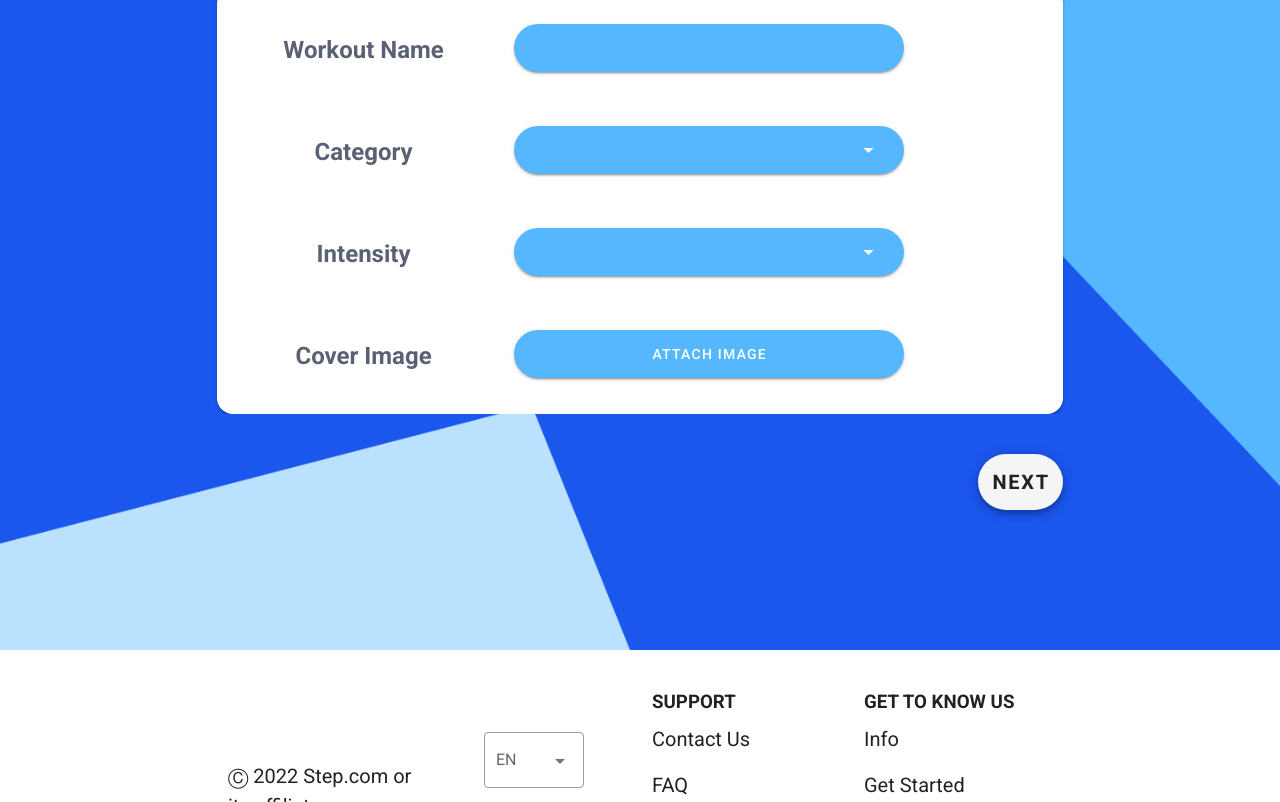
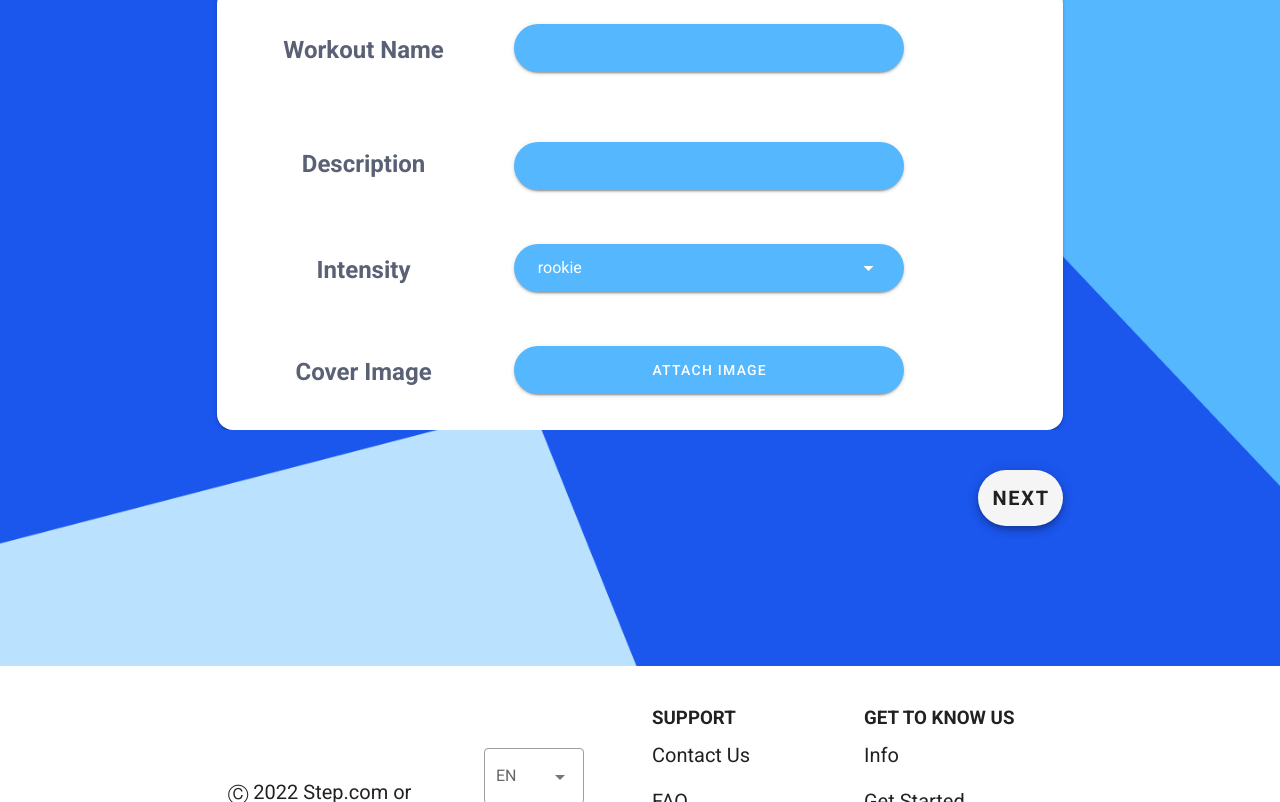
Before and after one commit to manudithur/step-app, a Vue app: page /create in a window 1280 px wide. Shown: the part 440-1242 px from the top of the page. Built offline with nearby package versions, Linux system fonts and the light colour scheme.

Commit message:
feat: connected api for create workout

```diff
--- a/src/api/routine.js
+++ b/src/api/routine.js
@@ -15,8 +15,8 @@ class RoutineApi{
         return await Api.post(RoutineApi.getUrl(), true, {
             "name":`${routine.name}`,
             "detail": `${routine.detail}`,
-            "isPublic":"true",
-            "difficulty":"rookie"
+            "isPublic": true,
+            "difficulty":`${routine.difficulty}`,
         })
     }
 
--- a/src/views/createWorkout.vue
+++ b/src/views/createWorkout.vue
@@ -24,24 +24,24 @@
                       single-line
                       dark
                       background-color="#55B8FF"
+                      v-model="wname"
                     >Workout Name</v-text-field>
                   </v-col>
                 </v-row>
                 <v-row>
                   <v-col cols="4" class="text-center">
-                    <h5 class="onWhite mt-2">Category</h5>
+                    <h5 class="onWhite mt-5">Description</h5>
                   </v-col>
                   <v-col cols="6">
-                    <v-select
-                      class="justify-center"
-                      v-model="select1"
-                      :items="items1"
-                      rounded
-                      single-line
-                      solo
-                      background-color="#55B8FF"
-                      dark
-                    />
+                    <v-text-field
+                        class="mt-4 inputField"
+                        solo
+                        rounded
+                        single-line
+                        dark
+                        background-color="#55B8FF"
+                        v-model="wdescription"
+                    >{{ wdescription }}</v-text-field>
                   </v-col>
                 </v-row>
                 <v-row>
@@ -56,6 +56,7 @@
                       solo
                       background-color="#55B8FF"
                       dark
+                      v-model="wdifficulty"
                     />
                   </v-col>
                 </v-row>
@@ -139,10 +140,14 @@
         </v-window-item>
         </v-window>
       <v-row class="mb-16">
-        <v-col cols="9" />
+        <v-col cols="2" />
+        <v-col cols="1">
+        <v-btn v-if="step !== 1 " rounded elevation="5" class="pa-7 mb-16 mt-10 next" width="100%" @click="step--">Prev</v-btn>
+        </v-col>
+        <v-col cols="6"/>
         <v-col cols="1">
           <v-btn v-if="step !== 3" rounded elevation="5" class="pa-7 mb-16 mt-10 next" width="100%" @click="step++">Next</v-btn>
-          <v-btn v-if="step === 3" rounded elevation="5" class="pa-7 mb-16 mt-10 next" width="100%" @click="addRoutine">Finish</v-btn>
+          <v-btn v-if="step === 3" rounded elevation="5" class="pa-7 mb-16 mt-10 next" width="100%" @click="createRoutine">Finish</v-btn>
         </v-col>
       </v-row>
     </v-main>
@@ -211,13 +216,22 @@
 <script>
 import NavBar from "@/components/NavBar";
 import FooterBar from "@/components/FooterBar";
+import {mapActions, mapState} from "pinia";
+import {useSecurityStore} from "@/stores/SecurityStore";
+import {useRoutineStore} from "@/stores/routineStore";
+import {Routine} from "@/api/routine";
+import ExerciseData from "@/components/exerciseData";
 
 export default {
   data() {
     return {
+      wname:"",
+      wdescription:"",
+      wdifficulty:"rookie",
+      wstages:[{stagename:"",exercises:[{exname:"",reps:""}]}],
       select1: "Full Body",
       items1: ["Chest", "Back", "Bicep", "Tricep", "Abs"],
-      items2: ["Very High", "High", "Moderate", "Low", "Very Low"],
+      items2: ["Very High", "High", "rookie", "Low", "Very Low"],
       step:1,
       selectedStage: 0,
       stages: [{message:"Warmup", counter: 0}, {message:"Cycle 1", counter: 0}, {message:"Cooldown", counter: 0}],
@@ -246,8 +260,23 @@ export default {
 
     updateContent(){
       this.stages[this.selectedStage].counter++
+    },
+    ...mapActions(useRoutineStore,{
+      $createRoutine: 'create'
+    }),
+
+    ...mapActions(useSecurityStore, {
+      $getCurrentUser: 'getCurrentUser',
+      $login: 'login',
+      $logout: 'logout',
+    }),
+
+    async createRoutine(){
+      const routine = new Routine(this.wname, this.wdescription,true, this.wdifficulty);
+      this.routine = await this.$createRoutine(routine);
     }
   },
+
 
   computed: {
     title() {
@@ -255,10 +284,17 @@ export default {
     },
     count(){
       return this.stages[this.selectedStage].counter
-    }
+    },
+  ...mapState(useSecurityStore, {
+    $user: state => state.user,
+  }),
+  ...mapState(useSecurityStore, {
+    $isLoggedIn: 'isLoggedIn'
+  }),
+
   },
 
   name: "createWorkout",
-  components: { FooterBar, NavBar },
+  components: { FooterBar, NavBar, ExerciseData },
 };
 </script>
```
